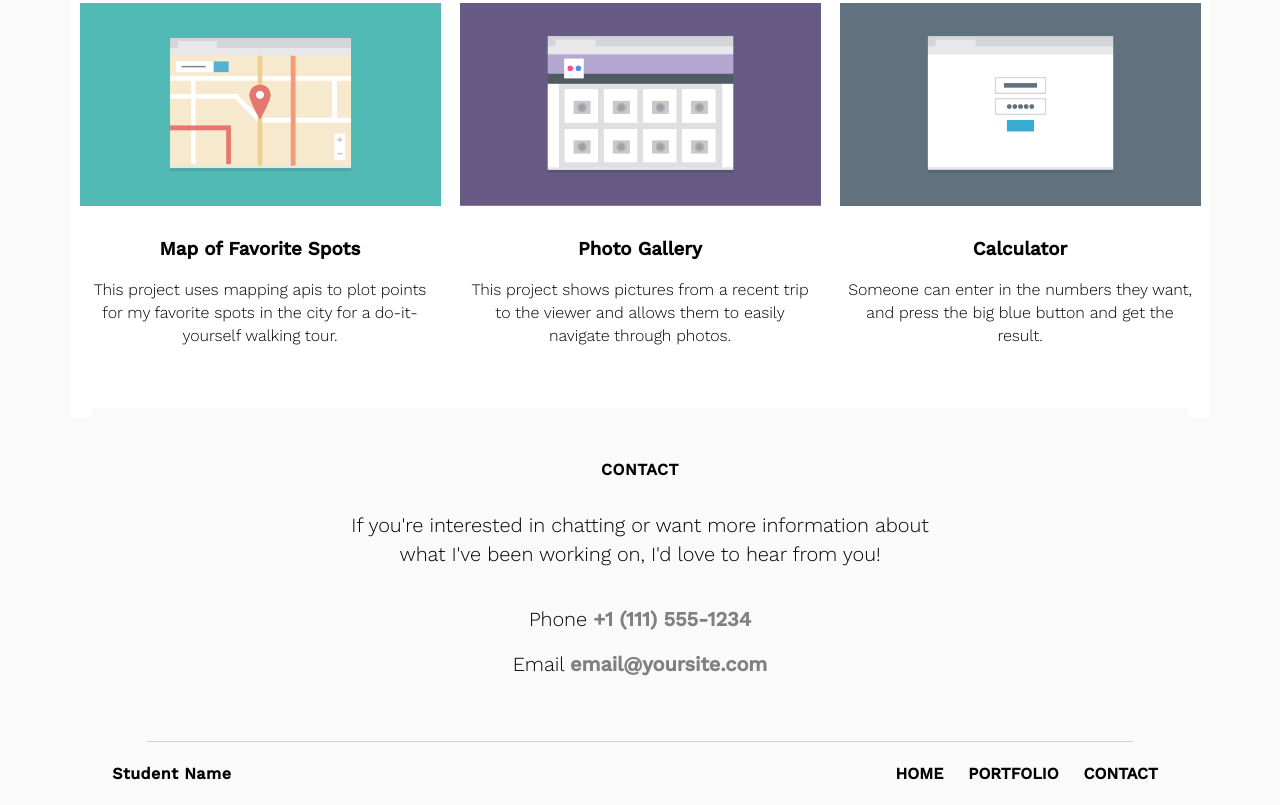
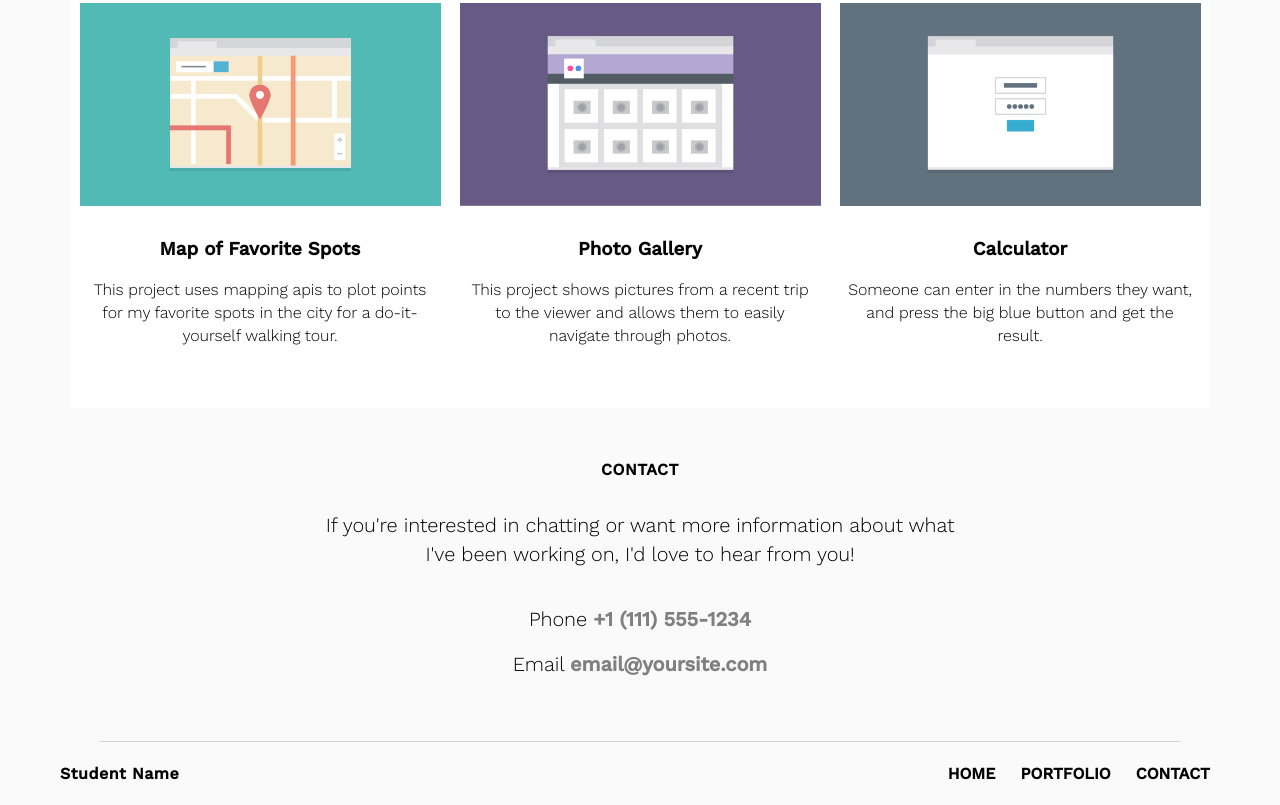
Before and after one commit to Supernatastic/techdegree-project-2, a plain HTML site: page index.html in a window 1280 px wide. Shown: the part 1037-1842 px from the top of the page. Drawn offline with nearby package versions, Linux system fonts and the light colour scheme.

Commit message:
changed home links to #top and made footer width 100% and removed footer side margins.

```diff
--- a/css/style.css
+++ b/css/style.css
@@ -19,6 +19,11 @@ header, footer {
     background-color: #FAFAFA;
     margin-top: -10px;
     margin-bottom: -10px;
+}
+footer {
+    margin-left: 0;
+    margin-right: 0;
+    width: 100%;
 }
 h1 {
     margin: 0.5em 0 0.5em 0;
--- a/index.html
+++ b/index.html
@@ -16,7 +16,7 @@
             <h1>Student Name</h1>
             <nav class="main-nav">
                 <ul class="nav-list">
-                    <li class="long"><a href="index.html"><b>HOME</b></a></li>
+                    <li class="long"><a href="#top"><b>HOME</b></a></li>
                     <li><a href="#portfolio"><b>PORTFOLIO</b></a></li>
                     <li><a href="#contact"><b>CONTACT
                     </b></a></li>
@@ -80,7 +80,7 @@
             <h2><b>Student Name</b></h2>
             <ul class="footer-nav">
                 <li class="mobile-only"><a href="index.html"><b>BACK TO TOP</b></a></li>
-                <li class="full"><a href="index.html"><b>HOME</b></a></li>
+                <li class="full"><a href="#top"><b>HOME</b></a></li>
                 <li class="full"><a href="#portfolio"><b>PORTFOLIO</b></a></li>
                 <li class="full"><a href="#contact"><b>CONTACT
                 </b></a></li>
```
